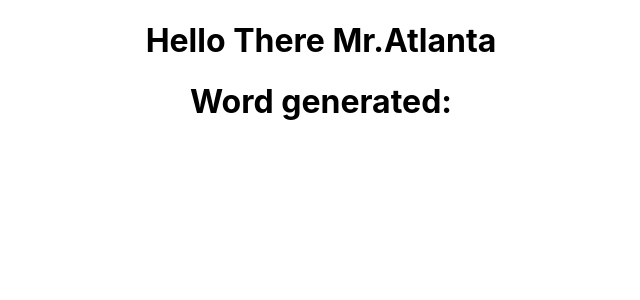
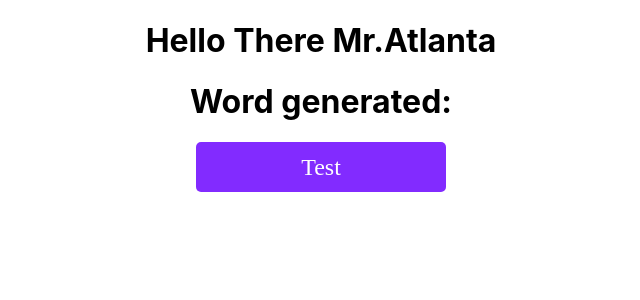
Before and after one commit to apinanyogaratnam/random-word-generator, a React (Create React App) app: page / in a window 1280 px wide. Shown: the top 300 px of the page, without its empty margins (319-959 px from the left). Built offline with nearby package versions, Linux system fonts and the light colour scheme; no server answers.

Commit message:
added button

```diff
--- a/src/App.css
+++ b/src/App.css
@@ -28,6 +28,26 @@
   color: #61dafb;
 }
 
+.button1{
+  background-color: #822bff;
+  font-size: 24px;
+  width: 250px;
+  height: 50px;
+  border-radius: 5px;
+  color: white;
+  text-align: center;
+  border: none;
+  font-family: Raleway;
+}
+
+.button1:hover{
+  background-color: #6200ee;
+}
+
+.button1:active {
+  background-color: #4e00be;
+}
+
 @keyframes App-logo-spin {
   from {
     transform: rotate(0deg);
--- a/src/App.js
+++ b/src/App.js
@@ -19,6 +19,9 @@ function App() {
     <div className="App">
       <h1>Hello There Mr.Atlanta</h1>
       <h1>Word generated: {data}</h1>
+      <div class = "buttonOne">
+        <button type ="button_one" class = "button1"> Test </button>
+      </div>
     </div>
   );
 }
```
